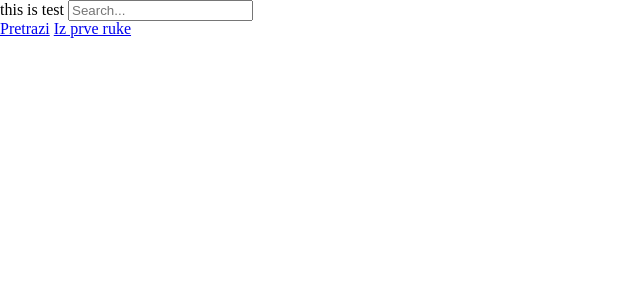
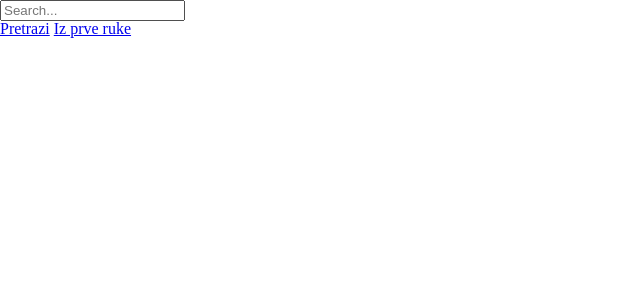
Before and after one commit to mihailogordon/project, a PHP site: page / in a window 1280 px wide. Shown: the top 300 px of the page, without its empty margins (0-640 px from the left). Run offline with PHP 8.4, Linux system fonts and the light colour scheme.

Commit message:
Test commit

```diff
--- a/index.php
+++ b/index.php
@@ -7,7 +7,6 @@ include_once "templates/header.php";
 ?>
 
 <div class="text-input-holder">
-    this is test
     <input type="text" placeholder="Search...">
 </div>
 <div class="input-buttons-holder">
```
